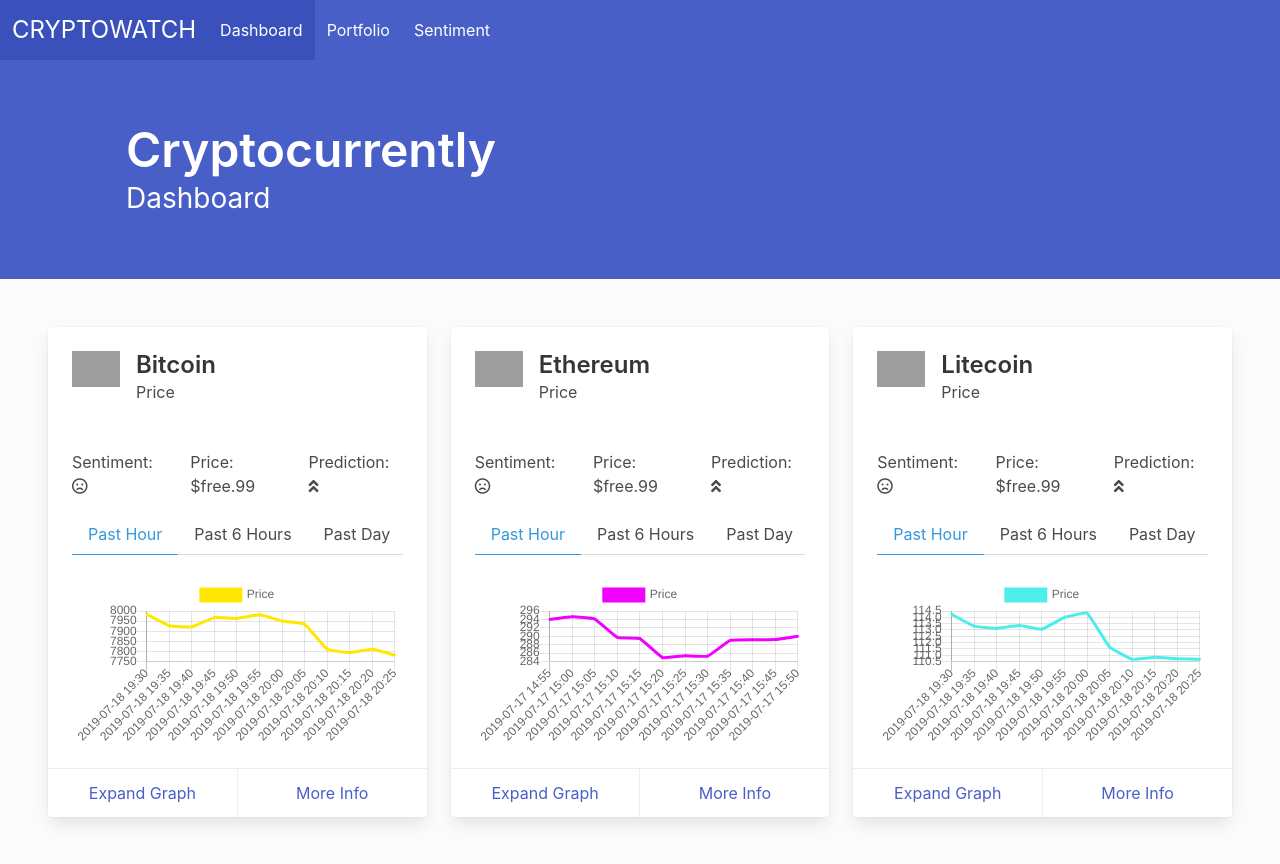
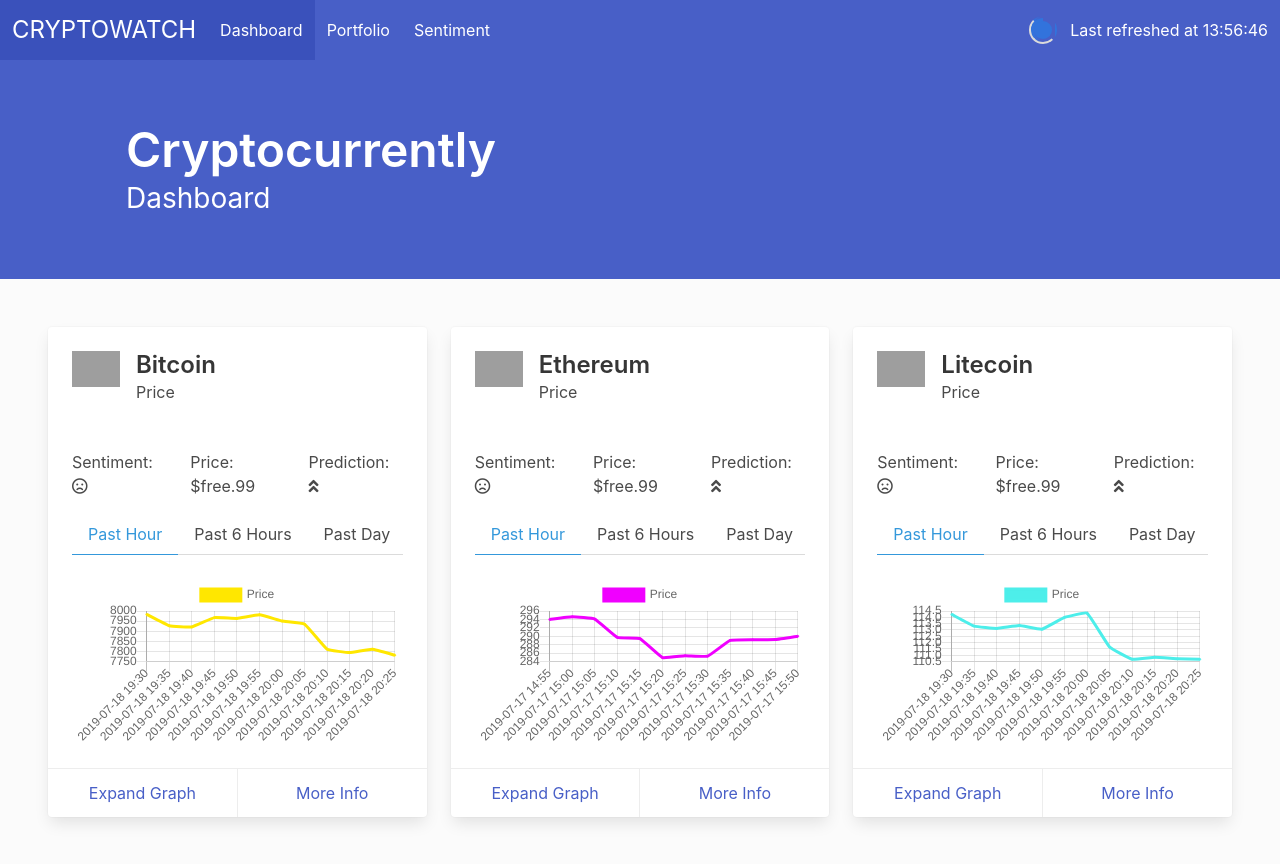
Before and after one commit to mxnavid/cryptoPredict, a React (Create React App) app in the folder ui/: page /dashboard in a window 1280 px wide. Shown: the top 864 px of the page. Built offline with nearby package versions, Linux system fonts and the light colour scheme; grey boxes are pictures that could not be loaded.

Commit message:
Refresher

```diff
--- a/ui/src/App.js
+++ b/ui/src/App.js
@@ -8,6 +8,7 @@
 const App = () => {
   return (
     <Router>
+
       <Header />
       <MyRouter />
     </Router>
--- a/ui/src/components/layout/Card.js
+++ b/ui/src/components/layout/Card.js
@@ -75,7 +75,7 @@
                 ? (<div>
                     <div className="columns">
                       <div className="column">
-                        <p onClick={() => this.setState({showSentiment: !this.state.showSentiment})}>
+                        <p onClick={() => this.setState({showSentiment: !this.state.showSentiment})} style={{cursor: 'pointer'}}>
                           Sentiment: <i class="far fa-frown" />
                         </p>
                       </div>
@@ -94,7 +94,7 @@
                 {this.state.showSentiment ?
               <LineEx
               name={this.props.title}
-              label="Price"
+              label="Sentiment"
               x="v.Time"
               y="v.Polarity"
               color={this.props.color}
--- a/ui/src/components/layout/Header.js
+++ b/ui/src/components/layout/Header.js
@@ -1,22 +1,40 @@
-import React from "react";
+import React, { Component } from "react";
 import { Link } from "react-router-dom";
 
-const handleClick = (event) => {
-  document.querySelector(".navbar-start .is-active").classList.remove("is-active");
+const handleClick = event => {
+  document
+    .querySelector(".navbar-start .is-active")
+    .classList.remove("is-active");
   event.target.classList.add("is-active");
+};
+
+const handleClick2 = e => {
+  e.target.classList.remove("is-active");
+  document
+    .querySelector(".navbar-start .is-active")
+    .classList.remove("is-active");
+  document.querySelector("#dashboard").classList.add("is-active");
+};
+
+class Header extends Component {
+
+
+  componentDidMount() {
+    let time = document.querySelector("#refresh_time");
+
+    const today = new Date();
+    const h = today.getHours();
+    const m = today.getMinutes();
+    const s = today.getSeconds();
+    // add a zero in front of numbers<10
+    time.innerHTML = h + ":" + m + ":" +  s;
   }
 
-const handleClick2 = (e) => {
-  e.target.classList.remove("is-active");
-  document.querySelector(".navbar-start .is-active").classList.remove("is-active");
-  document.querySelector("#dashboard").classList.add("is-active");
-}
-
-const Header = () => {
+  render() {
     return (
-    <nav className="navbar is-link" style={{height: '60px'}}>
+      <nav className="navbar is-link" style={{ height: "60px" }}>
         <div className="navbar-brand">
-        <Link to="/" className="navbar-item" onClick={(e) => handleClick2(e)}>
+          <Link to="/" className="navbar-item" onClick={e => handleClick2(e)}>
             <p
               style={{
                 textTransform: "uppercase",
@@ -32,31 +50,47 @@
           <div className="navbar-start">
             <Link
               to="/dashboard"
-            className="navbar-item is-active" id="dashboard"
-            onClick={(e) => {handleClick(e)}}
+              className="navbar-item is-active"
+              id="dashboard"
+              onClick={e => {
+                handleClick(e);
+              }}
             >
               Dashboard
             </Link>
-          <Link to="/portfolio" className="navbar-item" onClick={(e) => {handleClick(e)}}>
+            <Link
+              to="/portfolio"
+              className="navbar-item"
+              onClick={e => {
+                handleClick(e);
+              }}
+            >
               Portfolio
             </Link>
-          <Link to="/sentiment" className="navbar-item" onClick={(e) => {handleClick(e)}}>
+            <Link
+              to="/sentiment"
+              className="navbar-item"
+              onClick={e => {
+                handleClick(e);
+              }}
+            >
               Sentiment
             </Link>
           </div>
           <div className="navbar-end">
             <div className="navbar-item">
-            <div className="buttons">
-              {/* <a className="button is-primary">
-                <strong>Sign up</strong>
-              </a> */}
-              {/* <a className="button is-light">Dark Mode</a> */}
-            </div>
+              <div class="loader">Loading...</div>
+              <a href="#" className="has-text-white">
+                {/* <i class="fas fa-sync" /> */}
+                &nbsp;&nbsp; Last refreshed at{" "}
+                <span id="refresh_time">12</span>
+              </a>
             </div>
           </div>
         </div>
       </nav>
     );
-};
+  }
+}
 
 export default Header;
--- a/ui/src/index.css
+++ b/ui/src/index.css
@@ -30,3 +30,73 @@
 .chart {
   display: none;
 }
+
+
+
+
+
+
+
+.loader {
+  font-size: 28px;
+  margin: 50px auto;
+  text-indent: -9999em;
+  width: 11em;
+  height: 11em;
+  border-radius: 50%;
+  background: #3273dc;
+  background: -moz-linear-gradient(left, #3273dc 10%, rgba(255, 255, 255, 0) 42%);
+  background: -webkit-linear-gradient(left, #3273dc 10%, rgba(255, 255, 255, 0) 42%);
+  background: -o-linear-gradient(left, #3273dc 10%, rgba(255, 255, 255, 0) 42%);
+  background: -ms-linear-gradient(left, #3273dc 10%, rgba(255, 255, 255, 0) 42%);
+  background: linear-gradient(to right, #3273dc 10%, rgba(255, 255, 255, 0) 42%);
+  position: relative;
+  -webkit-animation: load3 1.4s infinite linear;
+  animation: load3 1.4s infinite linear;
+  -webkit-transform: translateZ(0);
+  -ms-transform: translateZ(0);
+  transform: translateZ(0);
+}
+.loader:before {
+  width: 50%;
+  height: 50%;
+  background: #3273dc;
+  border-radius: 100% 0 0 0;
+  position: absolute;
+  top: 0;
+  left: 0;
+  content: '';
+}
+.loader:after {
+  background: #3273dc;
+  width: 75%;
+  height: 75%;
+  border-radius: 50%;
+  content: '';
+  margin: auto;
+  position: absolute;
+  top: 0;
+  left: 0;
+  bottom: 0;
+  right: 0;
+}
+@-webkit-keyframes load3 {
+  0% {
+    -webkit-transform: rotate(0deg);
+    transform: rotate(0deg);
+  }
+  100% {
+    -webkit-transform: rotate(360deg);
+    transform: rotate(360deg);
+  }
+}
+@keyframes load3 {
+  0% {
+    -webkit-transform: rotate(0deg);
+    transform: rotate(0deg);
+  }
+  100% {
+    -webkit-transform: rotate(360deg);
+    transform: rotate(360deg);
+  }
+}
```
Lines whose indentation alone changed are shown as unchanged.
